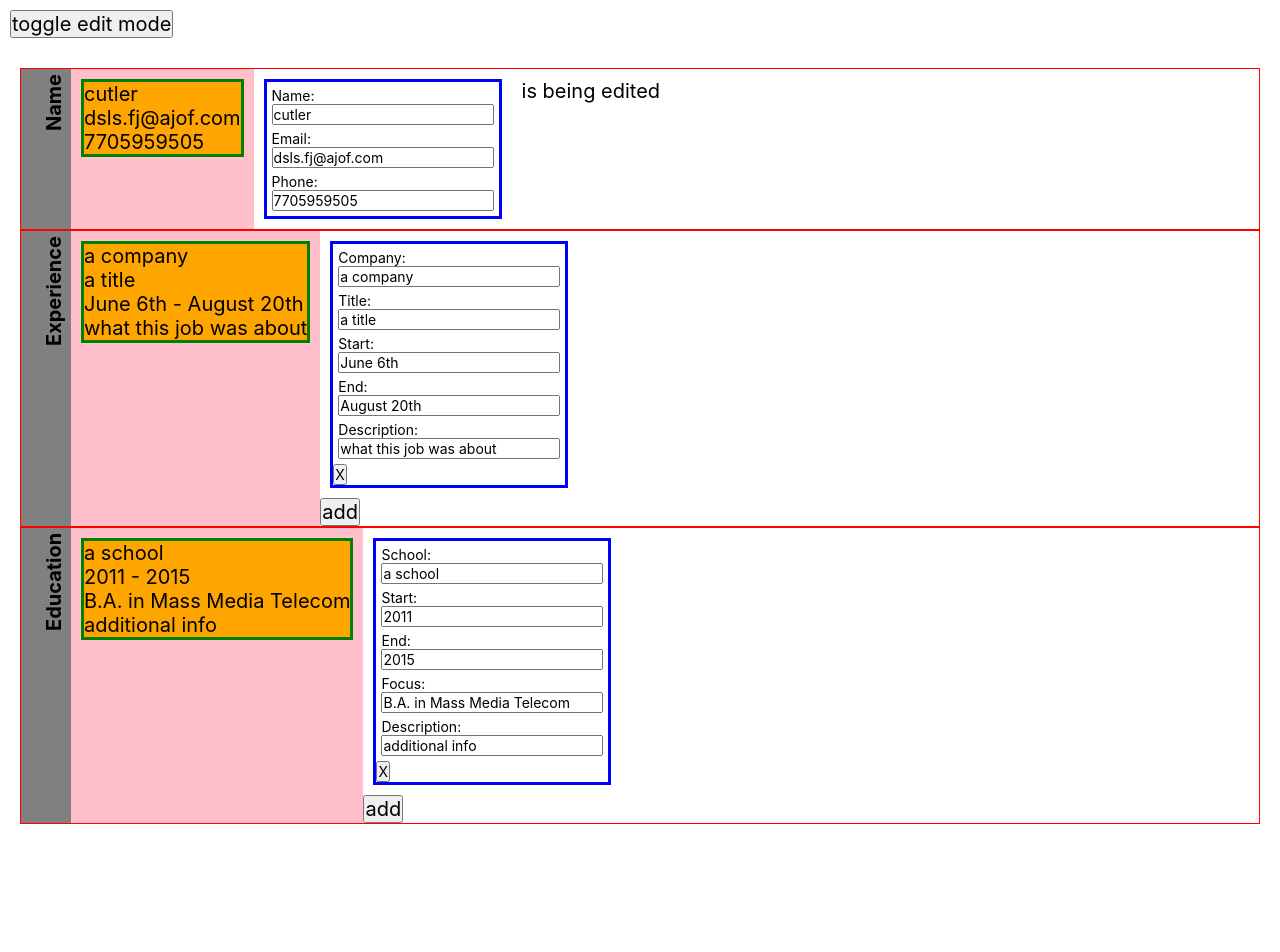
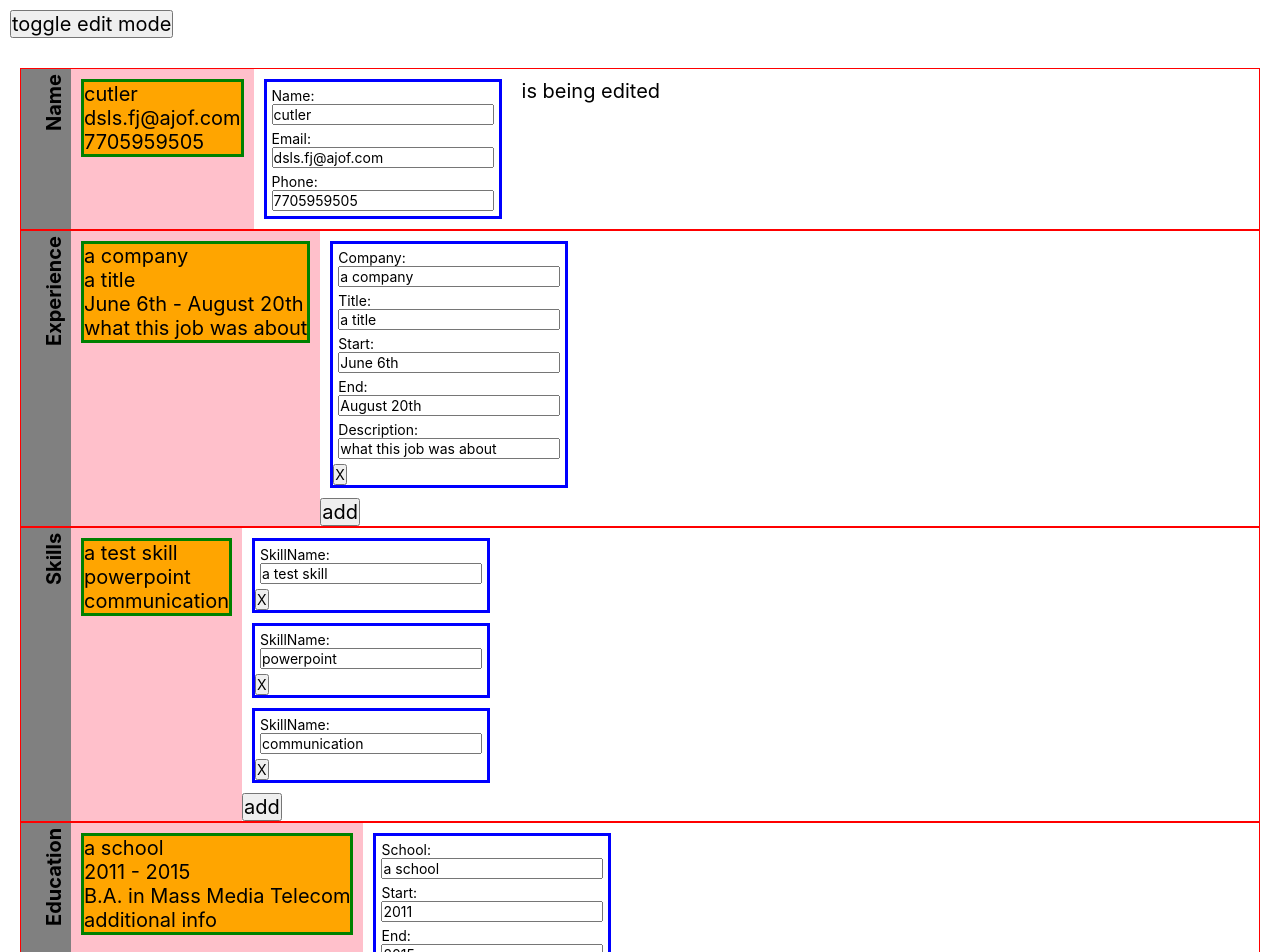
Before and after one commit to CutlerSheridan/cv-builder, a React (Create React App) app: page / in a window 1280 px wide. Shown: the top 952 px of the page. Before the commit the page ends 844 px from the top, so only its background shows below. Built offline with nearby package versions, Linux system fonts and the light colour scheme.

Commit message:
0.3.0 Build Skills component

```diff
--- a/package.json
+++ b/package.json
@@ -1,6 +1,6 @@
 {
   "name": "cv-builder",
-  "version": "0.2.9",
+  "version": "0.3.0",
   "private": true,
   "dependencies": {
     "@testing-library/jest-dom": "^5.16.5",
--- a/src/App.js
+++ b/src/App.js
@@ -36,7 +36,26 @@ class App extends Component {
           },
         ],
       },
-      skills: [],
+      skills: {
+        skill: {
+          id: uniqid(),
+          skillName: '',
+        },
+        allSkills: [
+          {
+            id: uniqid(),
+            skillName: 'a test skill',
+          },
+          {
+            id: uniqid(),
+            skillName: 'powerpoint',
+          },
+          {
+            id: uniqid(),
+            skillName: 'communication',
+          },
+        ],
+      },
       education: {
         program: {
           id: uniqid(),
@@ -119,9 +138,9 @@ class App extends Component {
         case 'education':
           arrayName = 'programs';
           break;
-        // case 'skills':
-        //   arrayName = 'allSkills';
-        //   break;
+        case 'skills':
+          arrayName = 'allSkills';
+          break;
         default:
           break;
       }
@@ -175,6 +194,13 @@ class App extends Component {
             handleAddClick={this.addJobOrProgram}
             handleRemoveClick={this.removeItem}
           ></Experience>
+          <Skills
+            editing={this.state.editing}
+            skills={this.state.skills}
+            onchange={this.handleChange}
+            handleAddClick={this.addJobOrProgram}
+            handleRemoveClick={this.removeItem}
+          ></Skills>
           <Education
             info={this.state.education}
             editing={this.state.editing}
--- a/src/components/Skills.js
+++ b/src/components/Skills.js
@@ -0,0 +1,47 @@
+import { Component } from 'react';
+import Sidebar from './Sidebar';
+import Item from './Item';
+import Add from './Add';
+import Remove from './Remove';
+
+class Skills extends Component {
+  render() {
+    const { editing, skills } = this.props;
+    return (
+      <section className="section-container">
+        <Sidebar text="Skills"></Sidebar>
+        <div className={`section-preview ${editing ? 'hidden' : ''}`}>
+          <div className="group skills-container">
+            {skills.allSkills.map((s) => (
+              <div className="item-container" key={`static_${s.id}`}>
+                {s.skillName}
+              </div>
+            ))}
+          </div>
+        </div>
+        <form className={`${editing ? '' : 'hidden'}`}>
+          {skills.allSkills.map((s) => (
+            <div className="group-edit skills-edit" key={`skill_${s.id}`}>
+              <Item
+                obj={s}
+                onchange={this.props.onchange}
+                section="skills"
+                prop="skillName"
+              ></Item>
+              <Remove
+                objId={s.id}
+                handleRemoveClick={this.props.handleRemoveClick}
+              ></Remove>
+            </div>
+          ))}
+          <Add
+            section="skills"
+            handleAddClick={this.props.handleAddClick}
+          ></Add>
+        </form>
+      </section>
+    );
+  }
+}
+
+export default Skills;
```
Also changed, not shown: 1 other file (tests, documents, lock files or other folders).
